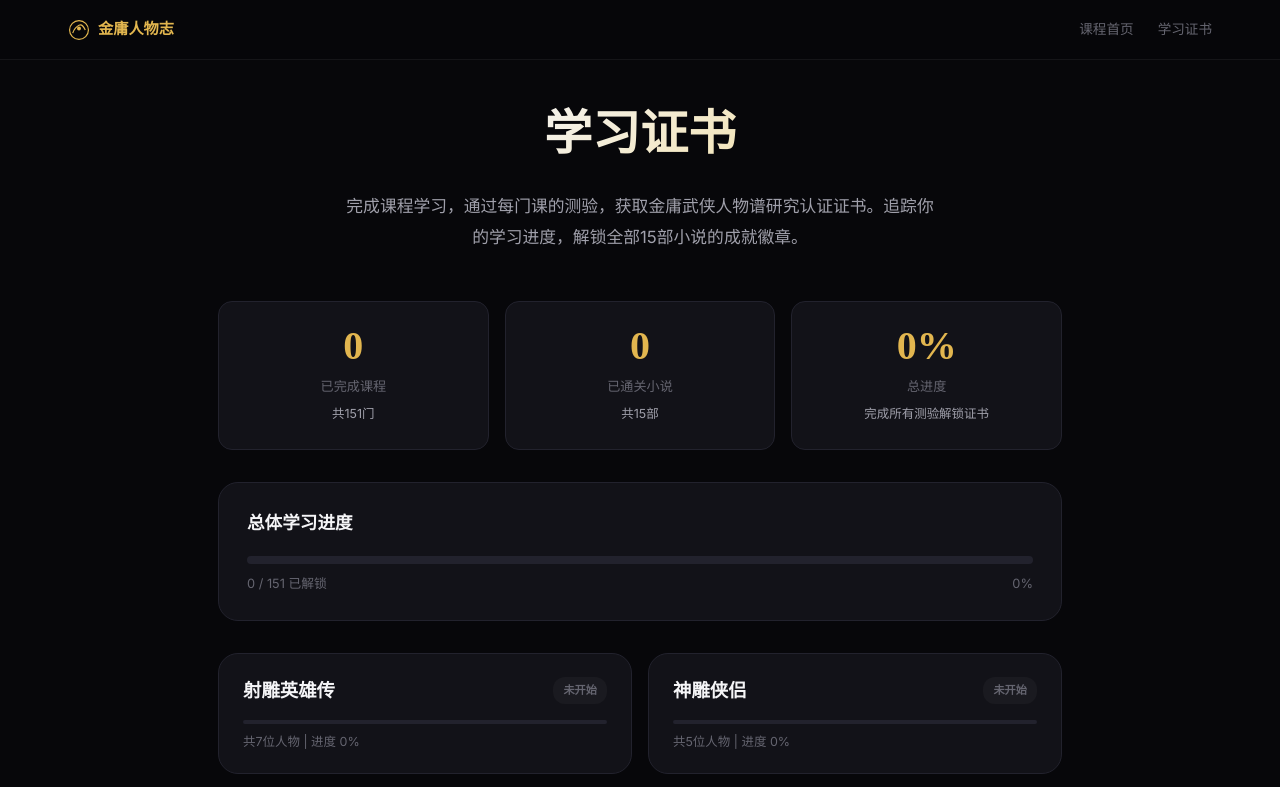
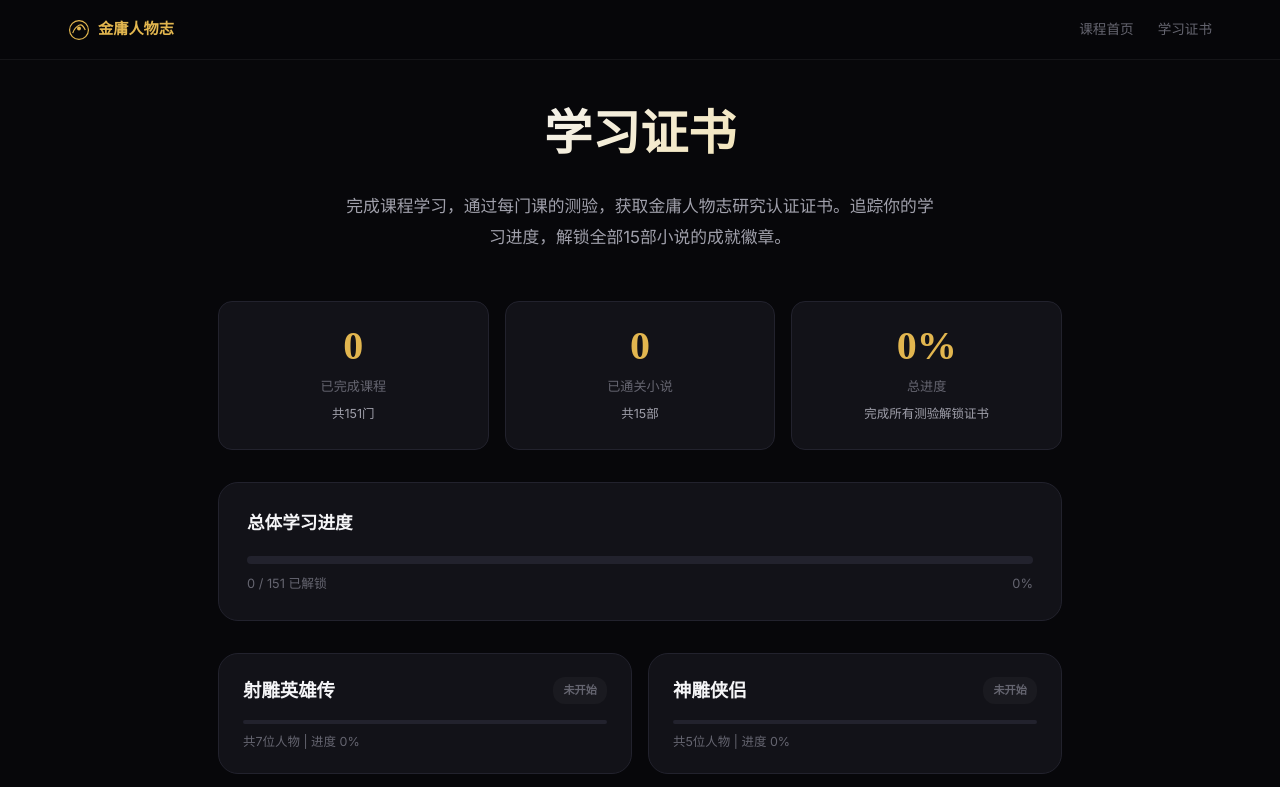
Before and after one commit to MoKangMedical/jinyong-characters, a plain HTML site: page docs/certificate.html in a window 1280 px wide. Shown: the top 787 px of the page. Drawn offline with Linux system fonts and the light colour scheme.

Commit message:
fix: 证书页'金庸人物志研究认证'（4处残留修复）

```diff
--- a/docs/certificate.html
+++ b/docs/certificate.html
@@ -103,7 +103,7 @@ body{font-family:var(--sans);background:var(--bg);color:var(--text);line-height:
 <main class="main">
   <div class="cert-hero">
     <h1>学习证书</h1>
-    <p>完成课程学习，通过每门课的测验，获取金庸武侠人物谱研究认证证书。追踪你的学习进度，解锁全部15部小说的成就徽章。</p>
+    <p>完成课程学习，通过每门课的测验，获取金庸人物志研究认证证书。追踪你的学习进度，解锁全部15部小说的成就徽章。</p>
   </div>
 
   <div class="progress-overview" id="progress-overview">
@@ -140,7 +140,7 @@ body{font-family:var(--sans);background:var(--bg);color:var(--text);line-height:
 
   <div class="cert-preview" id="cert-preview" style="display:none;">
     <div class="cert-seal">&#9733;</div>
-    <div class="cert-title">金庸武侠人物谱研究认证</div>
+    <div class="cert-title">金庸人物志研究认证</div>
     <div class="cert-subtitle">Jin Yong Character Research Certificate</div>
     <div class="cert-line"></div>
     <div class="cert-name" id="cert-student-name">武侠学友</div>
@@ -275,7 +275,7 @@ body{font-family:var(--sans);background:var(--bg);color:var(--text);line-height:
     var dateStr = now.getFullYear() + '年' + (now.getMonth()+1) + '月' + now.getDate() + '日';
 
     var certHTML =
-      '<!DOCTYPE html><html lang="zh-CN"><head><meta charset="UTF-8"><title>金庸武侠人物谱研究认证</title>' +
+      '<!DOCTYPE html><html lang="zh-CN"><head><meta charset="UTF-8"><title>金庸人物志研究认证</title>' +
       '<style>body{font-family:"Noto Serif SC",serif;background:#07070a;color:#f5f5f7;display:flex;align-items:center;justify-content:center;min-height:100vh;margin:0}' +
       '.cert{width:800px;padding:60px 80px;border:2px solid #e2b64f;border-radius:4px;text-align:center;position:relative}' +
       '.cert-inner{border:1px solid rgba(226,182,79,.3);padding:40px;border-radius:4px}' +
@@ -288,7 +288,7 @@ body{font-family:var(--sans);background:var(--bg);color:var(--text);line-height:
       '@media print{body{background:#fff;color:#000}.cert{border-color:#b8922e}h1{color:#b8922e}}</style></head><body>' +
       '<div class="cert"><div class="cert-inner">' +
       '<div class="seal">&#9733;</div>' +
-      '<h1>金庸武侠人物谱研究认证</h1>' +
+      '<h1>金庸人物志研究认证</h1>' +
       '<h2>Jin Yong Character Research Certificate</h2>' +
       '<div class="line"></div>' +
       '<div class="name">' + name + '</div>' +
```
Also changed, not shown: 1 other file.
